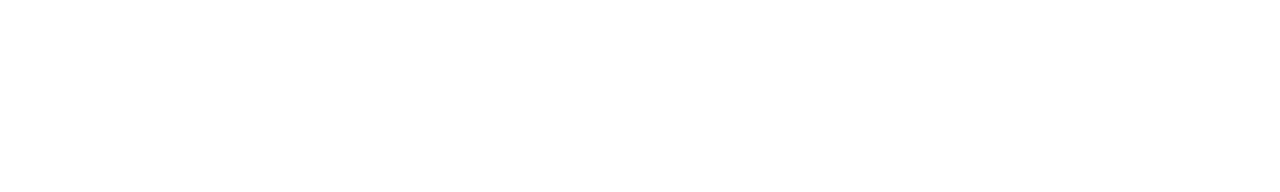
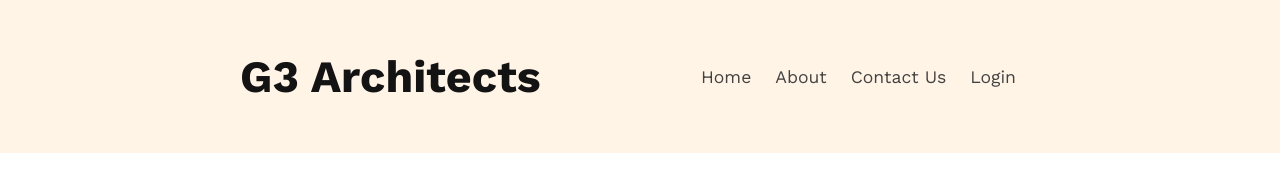
Before and after one commit to Md-Shakhawat-Hosen/architects, a plain HTML site: page index.html in a window 1280 px wide. Drawn offline with nearby package versions, Linux system fonts and the light colour scheme.

Commit message:
created nav section and added logo and menu items

```diff
--- a/index.html
+++ b/index.html
@@ -8,6 +8,21 @@
     <link rel="stylesheet" href="style.css">
 </head>
 <body>
+    <!-- Header section start from here -->
+    <header>
+        <!-- Navbar section start -->
+        <nav>
+            <h3>G3 Architects</h3>
+            <ul>
+                <li><a href="">Home</a></li>
+                <li><a href="">About</a></li>
+                <li><a href="">Contact Us</a></li>
+                <li><a href="">Login</a></li>
+            </ul>
+        </nav>
+        <!-- Navbar section end -->
 
+    </header>
+    <!-- Header section start end -->
 </body>
 </html>
--- a/style.css
+++ b/style.css
@@ -0,0 +1,47 @@
+/* import fonts from google fonts */
+@import url('https://fonts.googleapis.com/css2?family=Work+Sans:wght@400;500;600;700&display=swap');
+
+/* Import end */
+
+
+
+
+/* Shared styles */
+*{
+    margin: 0;
+    padding: 0;
+    font-family: 'Work Sans', sans-serif;
+}
+/* Shared styles end */
+
+/* nav section style start */
+header{
+    padding: 50px 240px;
+    background: rgba(255, 144, 14, 0.10);
+}
+nav{
+    display: flex;
+    justify-content: space-between;
+    align-items: center;
+}
+nav ul{
+    display: flex;
+    align-items: center;
+}
+nav ul li{
+    list-style: none;
+    margin-right: 1.5rem;
+}
+nav ul li a{
+    text-decoration: none;
+    color: #424242;
+    font-weight: 500px;
+    font-size: 1.1rem;
+}
+nav h3{
+    color: #131313;
+    font-weight: 700;
+    font-size: 2.8rem;
+}
+
+/* nav section style end */
```
